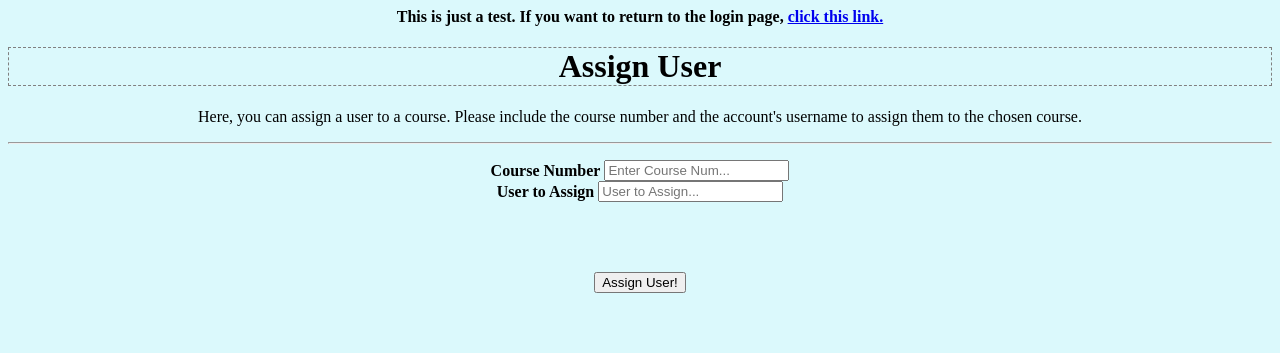
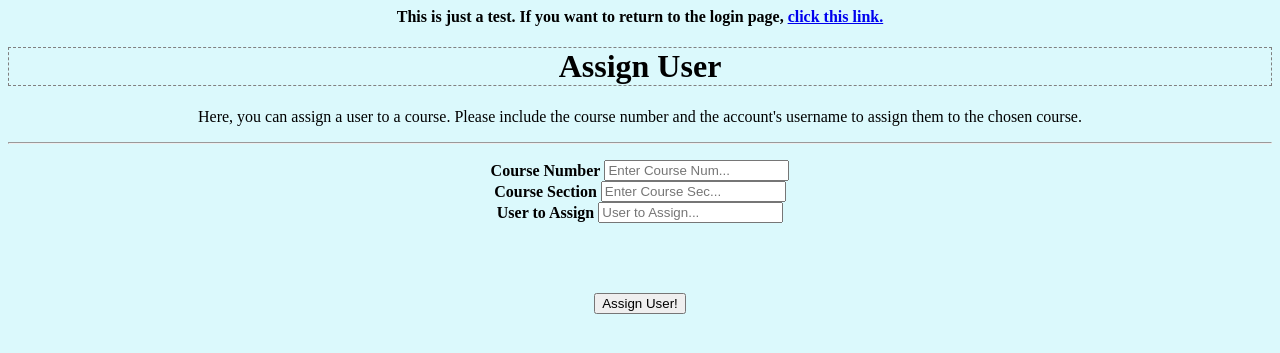
Before and after one commit to oliverswenson-uwm/GroupProject, a Python web app: template GroupNullProject/Templates/361ProjectSite/assignuser.html in a window 1280 px wide. Shown: the top 353 px of the page. Run offline with Jinja, Linux system fonts and the light colour scheme; the template is opened without the code that fills it, so the values that code supplies are empty.

Commit message:
I added the course section to the assignuser.html page for the suggestions yesterday.

```diff
--- a/GroupNullProject/Templates/361ProjectSite/assignuser.html
+++ b/GroupNullProject/Templates/361ProjectSite/assignuser.html
@@ -22,6 +22,10 @@
     <input type="text" placeholder="Enter Course Num..." id="cnum" required>
     <br>
 
+      <label for="csec"><b>Course Section</b></label>
+    <input type="text" placeholder="Enter Course Sec..." id="csec" required>
+    <br>
+
     <label for="usern"><b>User to Assign</b></label>
     <input type="text" placeholder="User to Assign..." id="usern" required>
     <br>
```
